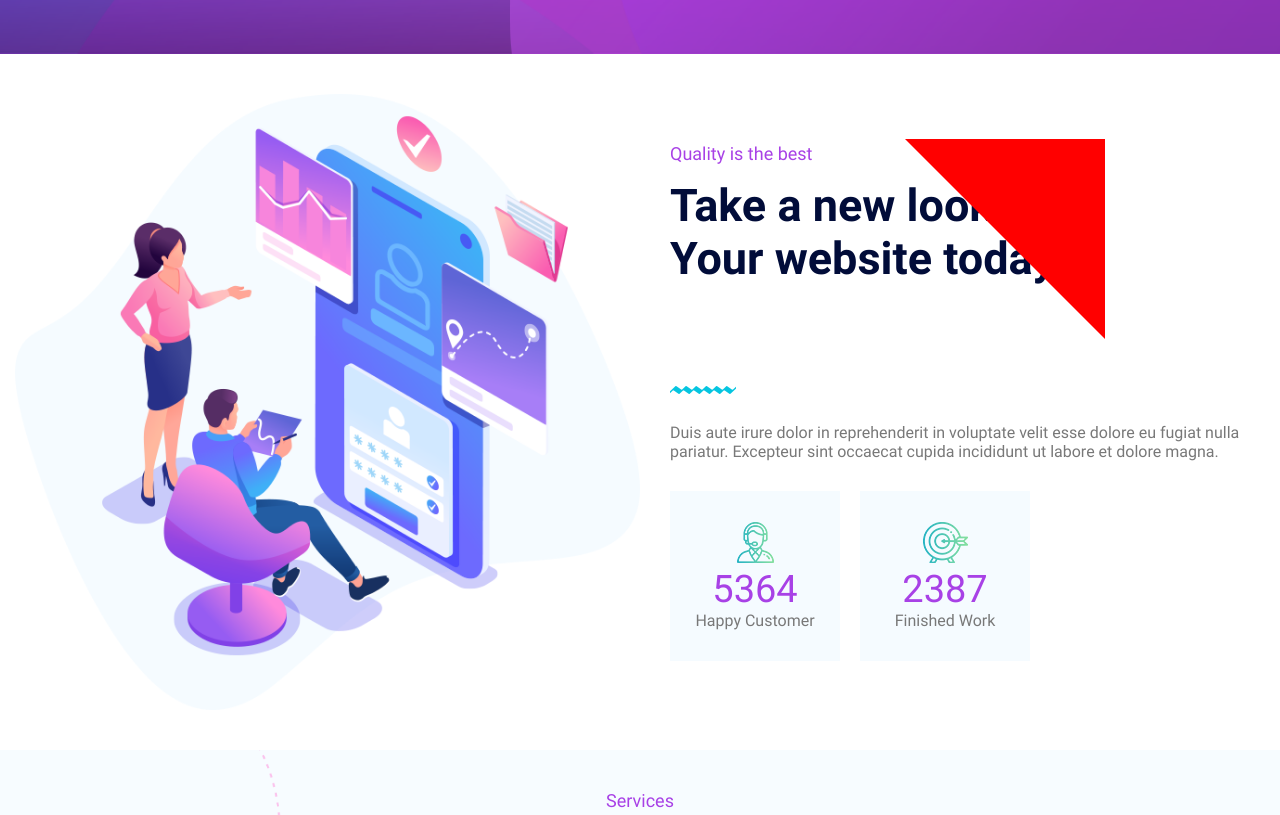
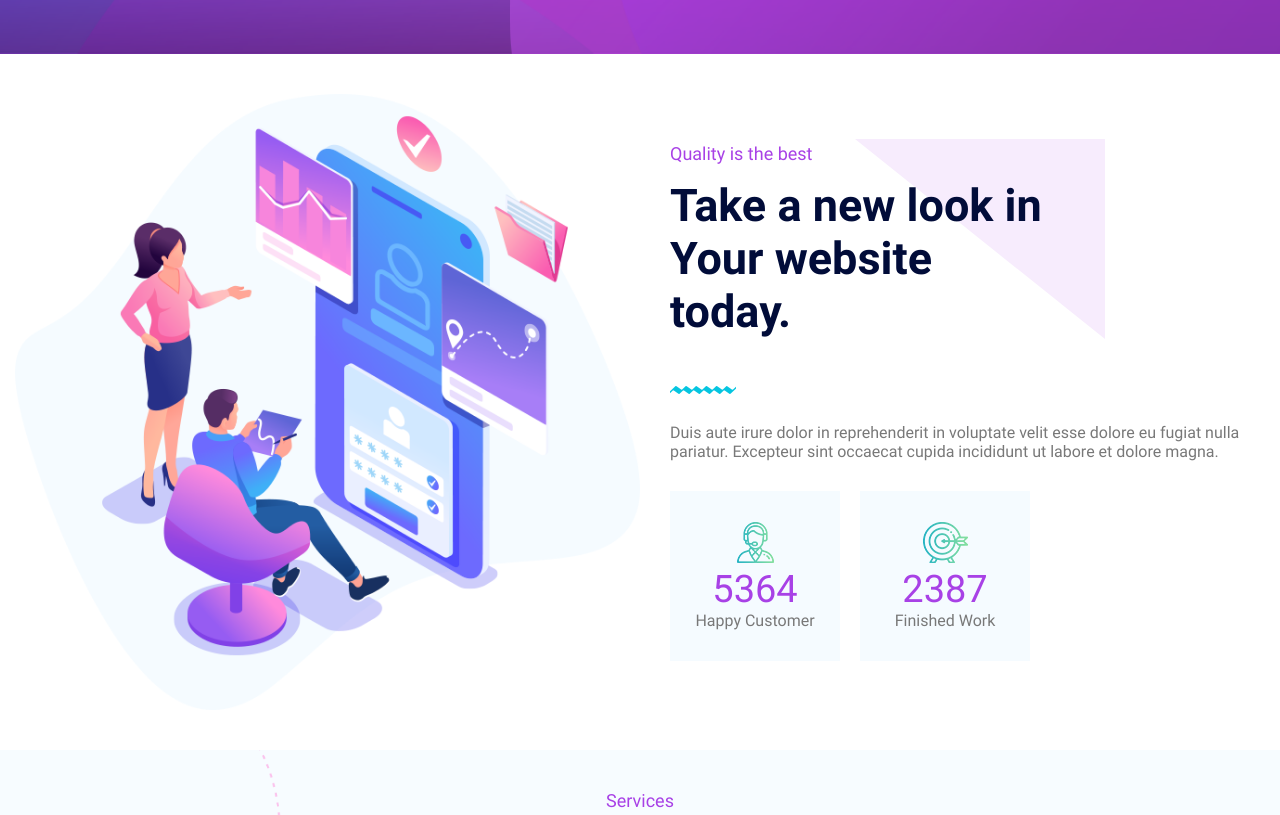
Before and after one commit to 4EPSI/suka, a website: page app/index.html in a window 1280 px wide. Shown: the part 800-1615 px from the top of the page. Drawn offline with Linux system fonts and the light colour scheme.

Commit message:
fix triangle

```diff
--- a/app/index.html
+++ b/app/index.html
@@ -81,7 +81,7 @@
                <div class="quality_item">Quality is the best</div>
                <div class="quality_content">
                    <b class="quality_title">Take a new look in Your website today.</b>
-                   <div class="asa"></div>
+                   <div class="quality_triangle"></div>
                </div>
                <div class="quality_shape">
                    <img src="img/shape.png" alt="img">
--- a/app/scss/_home.scss
+++ b/app/scss/_home.scss
@@ -78,6 +78,14 @@
 	&_title {
 		color: #010c39;
 		font-size: 45px;
+		z-index: 1;
+	}
+	&_triangle {
+		width: 0;
+		height: 0;
+		border-top: 200px solid #f7ecfd;
+		border-left: 250px solid transparent;
+		transform: translate(-190px, -40px);
 	}
 	&_figure {
 		transform: translate(-240px,-40px);
@@ -279,10 +287,3 @@
 		background: #7edca2;
 	}
 }
-.asa {
-    width: 0;
-    height: 0;
-    border-top: 200px solid red;
-    border-left: 200px solid transparent;
-    transform: translate(-190px, -40px);
-}
```
Also changed, not shown: app/_home_content.html (+1 -1 lines), app/css/index.min.css, 1 other file.
